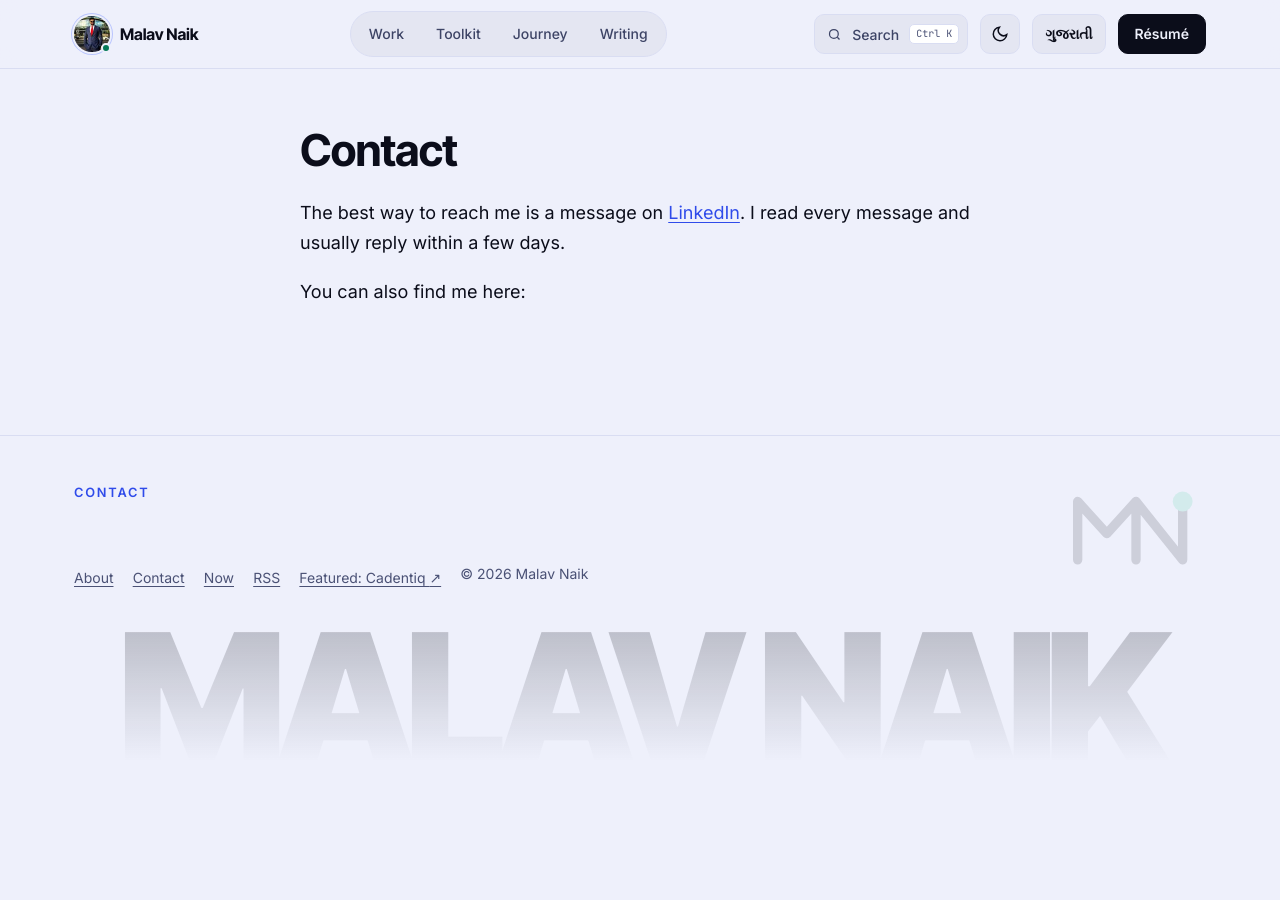
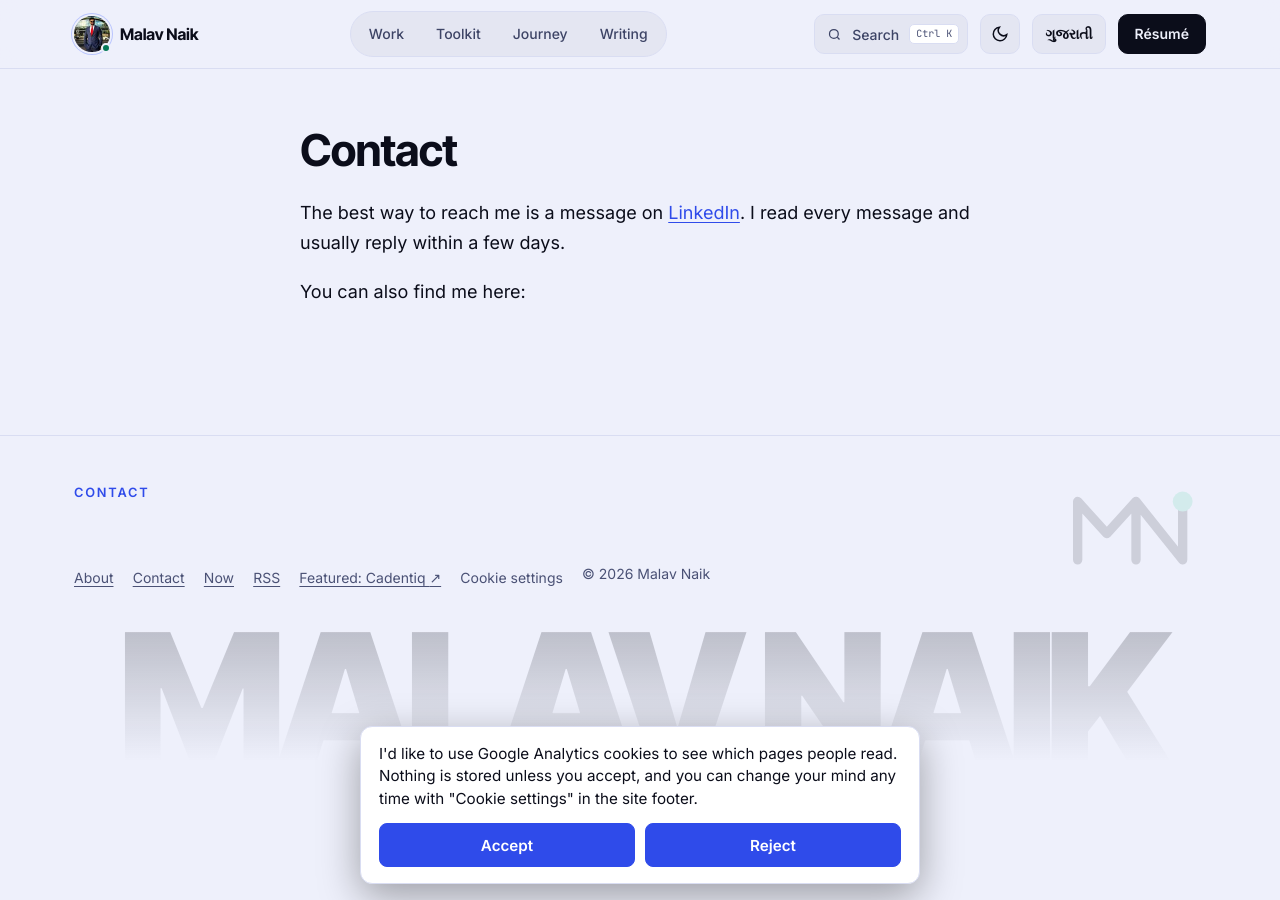
Before and after one commit to malavnaik99/malavnaik99.github.io, a Jekyll site: the page built from contact.md, in a window 1280 px wide. Built offline with Jekyll 4.4.1, drawn with Linux system fonts in a browser that asks for light colours.

Commit message:
Add a cookie banner: Google Analytics only loads after a visitor clicks Accept
EU rules need consent before analytics cookies are set. The banner has
equal Accept and Reject buttons, remembers the choice in the browser,
and a 'Cookie settings' footer link reopens it. Rejecting deletes any
Google Analytics cookies already set.

Co-Authored-By: Claude Opus 5.5 <noreply@anthropic.com>
Claude-Session: https://claude.ai/code/session_01JaFb19vHQiVLh6j5qem4iF

```diff
--- /dev/null
+++ b/_includes/cookie-banner.html
@@ -0,0 +1,45 @@
+{%- comment -%} Cookie consent for Google Analytics. Nothing is set until "Accept"; the choice is kept in this browser.
+Any element with data-cookie-settings (the footer link) reopens the banner. {%- endcomment -%}
+<style>
+  .cookie-banner { position: fixed; z-index: 1000; left: 16px; right: 16px; bottom: 16px; max-width: 560px; margin: 0 auto; padding: 16px 18px; border: 1px solid var(--line, #D9DDF2); border-radius: 12px; background: var(--card, #fff); color: var(--text, #0B0D1A); box-shadow: 0 12px 40px rgba(0,0,0,.35); font: 400 .95rem/1.5 var(--font, system-ui, sans-serif); }
+  .cookie-banner[hidden] { display: none; }
+  .cookie-banner p { margin: 0 0 12px; }
+  .cookie-banner .cookie-actions { display: flex; gap: 10px; flex-wrap: wrap; }
+  .cookie-banner button { flex: 1 1 120px; min-height: 44px; padding: .5rem 1rem; border-radius: 8px; border: 1px solid var(--accent, #2F4BEA); background: var(--accent, #2F4BEA); color: var(--on-accent, #fff); font: 600 .95rem var(--font, system-ui, sans-serif); cursor: pointer; }
+  .cookie-banner button:focus-visible { outline: 2px solid var(--text, #0B0D1A); outline-offset: 2px; }
+  .link-btn { padding: 0; border: 0; background: none; color: inherit; font: inherit; cursor: pointer; min-height: 32px; }
+  .link-btn:hover { color: var(--text); }
+  @media print { .cookie-banner { display: none !important; } }
+</style>
+<div class="cookie-banner" id="cookie-banner" role="region" aria-label="Cookie choice" hidden>
+  <p>I'd like to use Google Analytics cookies to see which pages people read. Nothing is stored unless you accept, and you can change your mind any time with "Cookie settings" in the site footer.</p>
+  <div class="cookie-actions">
+    <button type="button" data-cookie-choice="granted">Accept</button>
+    <button type="button" data-cookie-choice="denied">Reject</button>
+  </div>
+</div>
+<script>
+(function () {
+  var banner = document.getElementById("cookie-banner"), choice = null;
+  try { choice = localStorage.getItem("cookie-consent"); } catch (e) {}
+  if (choice !== "granted" && choice !== "denied") banner.hidden = false;
+  document.addEventListener("click", function (e) {
+    var t = e.target.closest("[data-cookie-choice], [data-cookie-settings]");
+    if (!t) return;
+    if (t.hasAttribute("data-cookie-settings")) { banner.hidden = false; banner.querySelector("button").focus(); return; }
+    var v = t.getAttribute("data-cookie-choice");
+    try { localStorage.setItem("cookie-consent", v); } catch (e) {}
+    banner.hidden = true;
+    if (v === "granted") { window["ga-disable-G-SYLBWXTBRG"] = false; loadGoogleAnalytics(); return; }
+    // Rejected (maybe after accepting earlier): stop Analytics and delete its cookies.
+    window["ga-disable-G-SYLBWXTBRG"] = true;
+    document.cookie.split(";").forEach(function (c) {
+      var name = c.split("=")[0].trim();
+      if (name.indexOf("_ga") !== 0) return;
+      [location.hostname, "." + location.hostname.replace(/^www\./, "")].forEach(function (d) {
+        document.cookie = name + "=; expires=Thu, 01 Jan 1970 00:00:00 GMT; path=/; domain=" + d;
+      });
+    });
+  });
+})();
+</script>
--- /dev/null
+++ b/_includes/google-analytics.html
@@ -0,0 +1,10 @@
+<!-- Google tag (gtag.js): only loads after the visitor clicks Accept in _includes/cookie-banner.html -->
+<script>
+  window.dataLayer = window.dataLayer || [];
+  function gtag(){dataLayer.push(arguments);}
+  gtag('js', new Date());
+
+  gtag('config', 'G-SYLBWXTBRG');
+  function loadGoogleAnalytics(){if(window.gaLoaded)return;window.gaLoaded=true;var s=document.createElement('script');s.async=true;s.src='https://www.googletagmanager.com/gtag/js?id=G-SYLBWXTBRG';document.head.appendChild(s);}
+  try{if(localStorage.getItem('cookie-consent')==='granted')loadGoogleAnalytics()}catch(e){}
+</script>
--- a/_layouts/default.html
+++ b/_layouts/default.html
@@ -75,12 +67,13 @@
       <p class="label">Contact</p>
       <a class="email" href="mailto:{{ site.data.identity.email }}">{{ site.data.identity.email }}</a>
       <ul>{% for p in site.data.identity.profiles %}<li><a href="{{ p.url }}" rel="me">{{ p.name }}</a></li>{% endfor %}</ul>
-      <ul class="small"><li><a href="{{ '/about/' | relative_url }}">About</a></li><li><a href="{{ '/contact/' | relative_url }}">Contact</a></li><li><a href="{{ '/now/' | relative_url }}">Now</a></li><li><a href="{{ '/feed.xml' | relative_url }}">RSS</a></li><li>{% include cadentiq-cta.html variant="link" placement="site_footer" %}</li><li>© {{ site.time | date: "%Y" }} Malav Naik</li></ul>
+      <ul class="small"><li><a href="{{ '/about/' | relative_url }}">About</a></li><li><a href="{{ '/contact/' | relative_url }}">Contact</a></li><li><a href="{{ '/now/' | relative_url }}">Now</a></li><li><a href="{{ '/feed.xml' | relative_url }}">RSS</a></li><li>{% include cadentiq-cta.html variant="link" placement="site_footer" %}</li><li class="no-js-hide"><button class="link-btn" type="button" data-cookie-settings>Cookie settings</button></li><li>© {{ site.time | date: "%Y" }} Malav Naik</li></ul>
       <svg class="footer-mark" viewBox="0 0 48 32" aria-hidden="true" focusable="false"><path d="M4 26 V6 L14 17 L24 6 V26 V6 L40 26 V6" fill="none" stroke="currentColor" stroke-width="3.2" stroke-linecap="round" stroke-linejoin="round"/><circle cx="40" cy="6" r="3.4" fill="#34D399"/></svg>
       <div class="footer-wordmark notranslate" translate="no" aria-hidden="true">MALAV NAIK</div>
     </div>
   </footer>
   <script src="{{ '/assets/site.js' | relative_url }}" defer></script>
   {% if site.goatcounter != "" %}<script data-goatcounter="https://{{ site.goatcounter }}.goatcounter.com/count" async src="https://gc.zgo.at/count.js"></script>{% endif %}
+  {% include cookie-banner.html %}
 </body>
 </html>
```
Also changed, not shown: other parts of _layouts/default.html (+1 -9 lines), MAINTENANCE.md (+1 -0 lines), permits-2025/index.html (+2 -9 lines), README.md.
